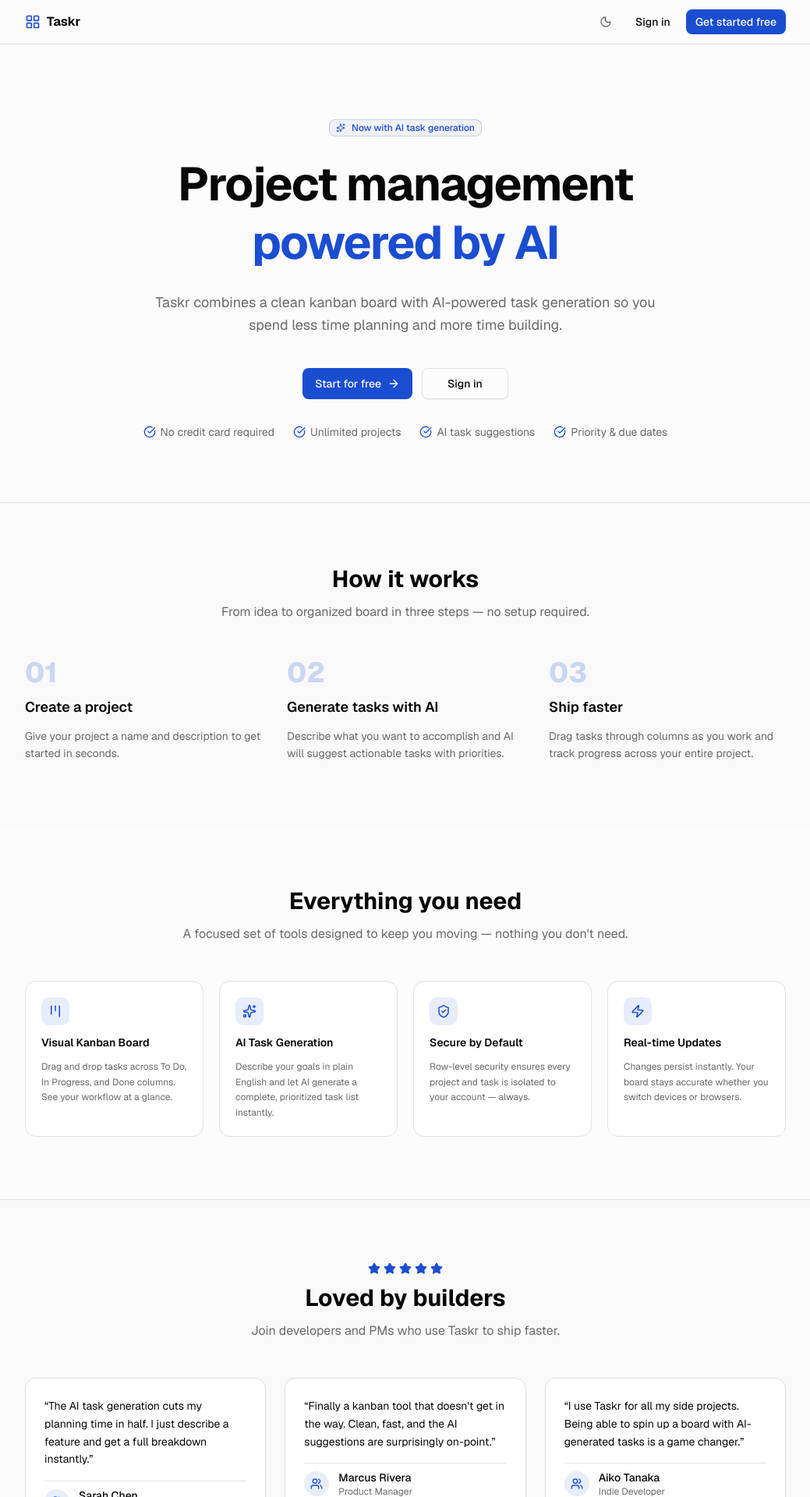
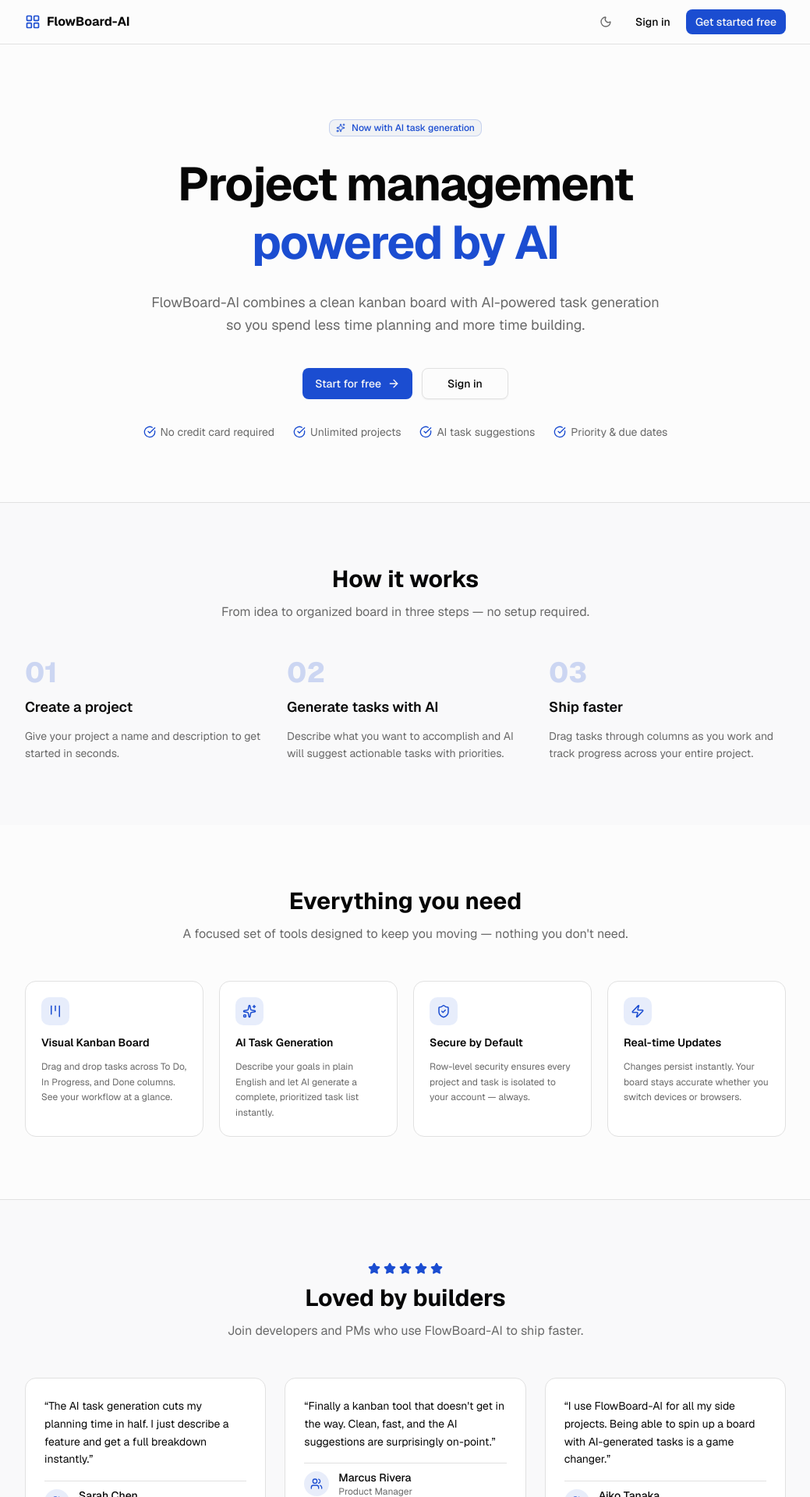
Before and after one commit to MatanSultan/FlowBoard-AI, a Next.js app: page / in a window 1280 px wide. Shown: the top 1920 px of the page at 78% size, without its empty margins (120-1159 px from the left). Built offline with nearby package versions, Linux system fonts and the light colour scheme; no server answers.

Commit message:
fix desgin and bugs

```diff
--- a/app/auth/login/page.tsx
+++ b/app/auth/login/page.tsx
@@ -31,8 +31,8 @@ export default function LoginPage() {
         <div className="flex flex-col items-center gap-2 text-center">
           <Link href="/" className="flex items-center gap-2 text-primary font-bold text-xl">
             <LayoutGrid className="w-6 h-6" />
-            Taskr
-          </Link>
+FlowBoard-AI
+            </Link>
           <p className="text-muted-foreground text-sm">Sign in to your workspace</p>
         </div>
 
--- a/app/auth/sign-up/page.tsx
+++ b/app/auth/sign-up/page.tsx
@@ -52,7 +52,8 @@ export default function SignUpPage() {
         <div className="flex flex-col items-center gap-2 text-center">
           <Link href="/" className="flex items-center gap-2 text-primary font-bold text-xl">
             <LayoutGrid className="w-6 h-6" />
-            Taskr
+            FlowBoard-AI
+
           </Link>
           <p className="text-muted-foreground text-sm">Create your free workspace</p>
         </div>
--- a/app/layout.tsx
+++ b/app/layout.tsx
@@ -9,10 +9,9 @@ const _geist = Geist({ subsets: ['latin'] })
 const _geistMono = Geist_Mono({ subsets: ['latin'] })
 
 export const metadata: Metadata = {
-  title: 'Taskr — AI-powered Project Management',
+  title: 'FlowBoard-AI-powered Project Management',
   description:
     'Organize your projects with a beautiful kanban board and AI-generated tasks.',
-  generator: 'v0.dev',
 }
 
 export default function RootLayout({
--- a/app/page.tsx
+++ b/app/page.tsx
@@ -87,7 +87,7 @@ export default async function LandingPage() {
       name: 'Aiko Tanaka',
       role: 'Indie Developer',
       quote:
-        'I use Taskr for all my side projects. Being able to spin up a board with AI-generated tasks is a game changer.',
+        'I use FlowBoard-AI for all my side projects. Being able to spin up a board with AI-generated tasks is a game changer.',
     },
   ]
 
@@ -105,7 +105,8 @@ export default async function LandingPage() {
         <div className="max-w-5xl mx-auto px-6 h-14 flex items-center justify-between">
           <Link href="/" className="flex items-center gap-2 font-bold text-foreground">
             <LayoutGrid className="w-5 h-5 text-primary" />
-            <span>Taskr</span>
+            <span>FlowBoard-AI
+</span>
           </Link>
           <nav className="flex items-center gap-2">
             <ThemeToggle />
@@ -133,7 +134,8 @@ export default async function LandingPage() {
           <span className="text-primary">powered by AI</span>
         </h1>
         <p className="text-lg text-muted-foreground text-pretty max-w-2xl mx-auto mb-10 leading-relaxed">
-          Taskr combines a clean kanban board with AI-powered task generation so you spend
+          FlowBoard-AI
+ combines a clean kanban board with AI-powered task generation so you spend
           less time planning and more time building.
         </p>
         <div className="flex flex-col sm:flex-row items-center justify-center gap-3">
@@ -223,7 +225,8 @@ export default async function LandingPage() {
               Loved by builders
             </h2>
             <p className="text-muted-foreground">
-              Join developers and PMs who use Taskr to ship faster.
+              Join developers and PMs who use FlowBoard-AI
+ to ship faster.
             </p>
           </div>
           <div className="grid sm:grid-cols-3 gap-6">
@@ -272,7 +275,8 @@ export default async function LandingPage() {
         <div className="max-w-5xl mx-auto px-6 flex flex-col sm:flex-row items-center justify-between gap-4">
           <span className="flex items-center gap-2 text-sm font-medium text-foreground">
             <LayoutGrid className="w-4 h-4 text-primary" />
-            Taskr
+            FlowBoard-AI
+
           </span>
           <div className="flex items-center gap-6 text-xs text-muted-foreground">
             <Link href="/auth/sign-up" className="hover:text-foreground transition-colors">
--- a/components/app-navbar.tsx
+++ b/components/app-navbar.tsx
@@ -31,7 +31,7 @@ export async function AppNavbar() {
       <div className="max-w-6xl mx-auto px-4 h-full flex items-center justify-between">
         <Link href="/dashboard" className="flex items-center gap-2 font-bold text-foreground">
           <LayoutGrid className="w-5 h-5 text-primary" />
-          <span>Taskr</span>
+          <span>FlowBoard-AI</span>
         </Link>
 
         <nav className="flex items-center gap-1">
```
Also changed, not shown: 1 other file (tests, documents, lock files or other folders).
